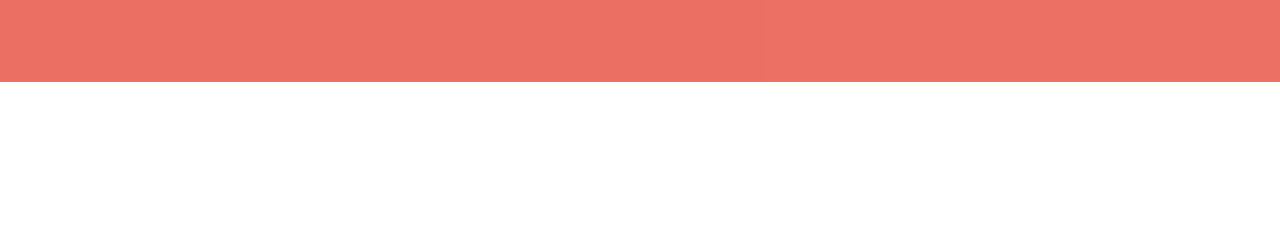
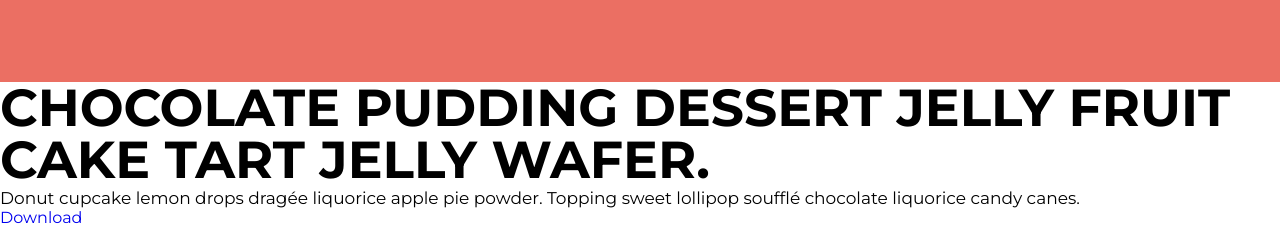
Before and after one commit to SashaSohrabi/mobileapp_shb.github.io, a website: page app/index.html in a window 1280 px wide. Shown: the part 1930-2157 px from the top of the page. Before the commit the page ends 2012 px from the top, so only its background shows below. Drawn offline with nearby package versions, Linux system fonts and the light colour scheme; a script that the page names is missing.

Commit message:
hero section markup added.

```diff
--- a/app/index.html
+++ b/app/index.html
@@ -120,6 +120,17 @@
         </div>
     </div>
 </section>
+<section id="hero">
+    <div class="container">
+        <div class="download">
+            <h2 class="hero__title"><span class="hero__title--reddish">Chocolate</span> pudding dessert jelly <span class="hero__title--reddish">fruit</span> <span
+                    class="hero__title--reddish ">cake</span> <span class="hero__title--reddish ">tart</span> jelly wafer.</h2>
+            <p class="hero__txt">Donut cupcake lemon drops dragée liquorice apple pie powder. Topping sweet lollipop
+                soufflé chocolate liquorice candy canes. </p>
+            <a href="#" class="btn download__btn hov">Download</a>
+        </div>
+    </div>
+</section>
 
 <script src="js/jquery-3.1.0.min.js"></script>
 <script src="js/jquery.waypoints.min.js"></script>
```
